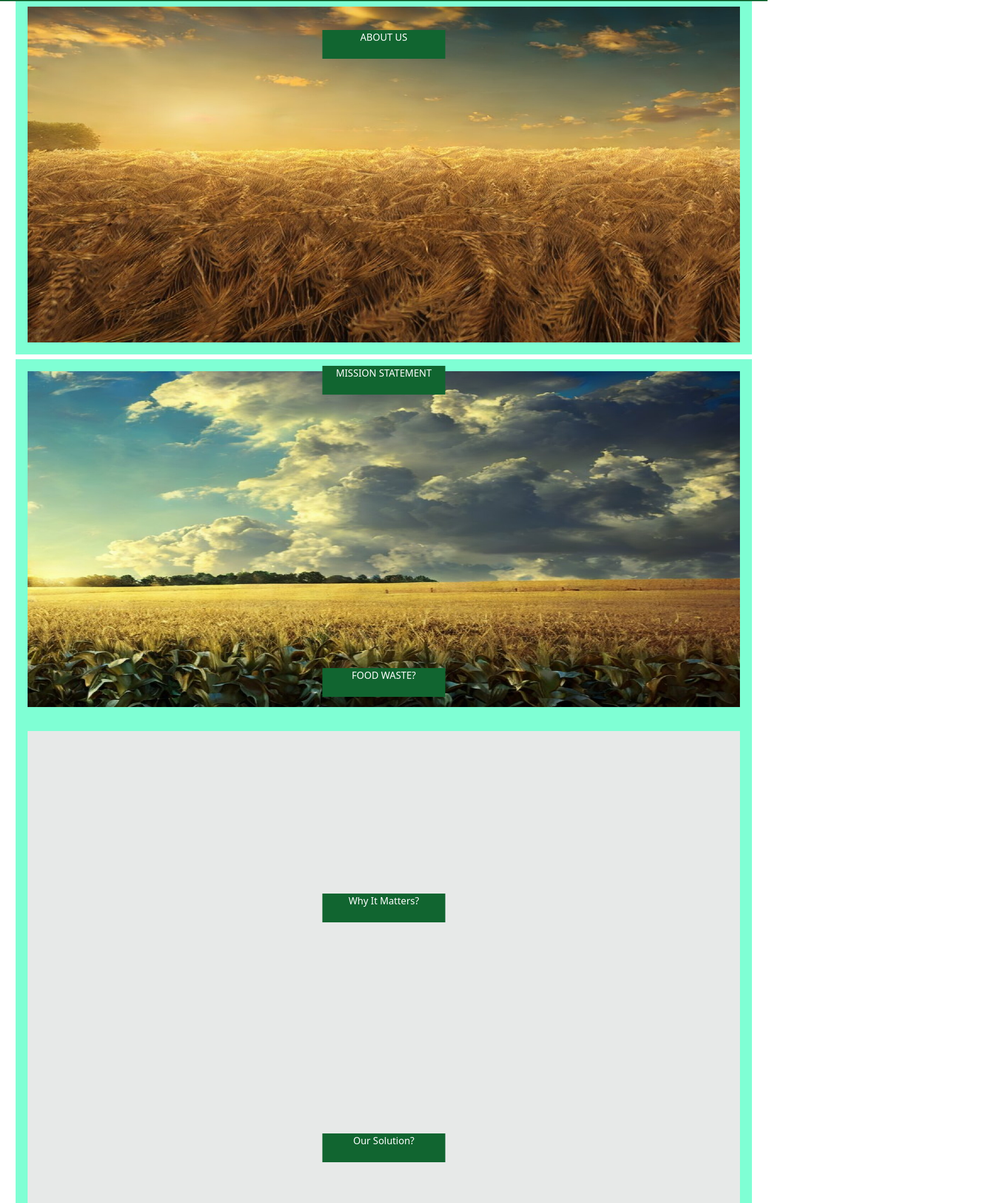
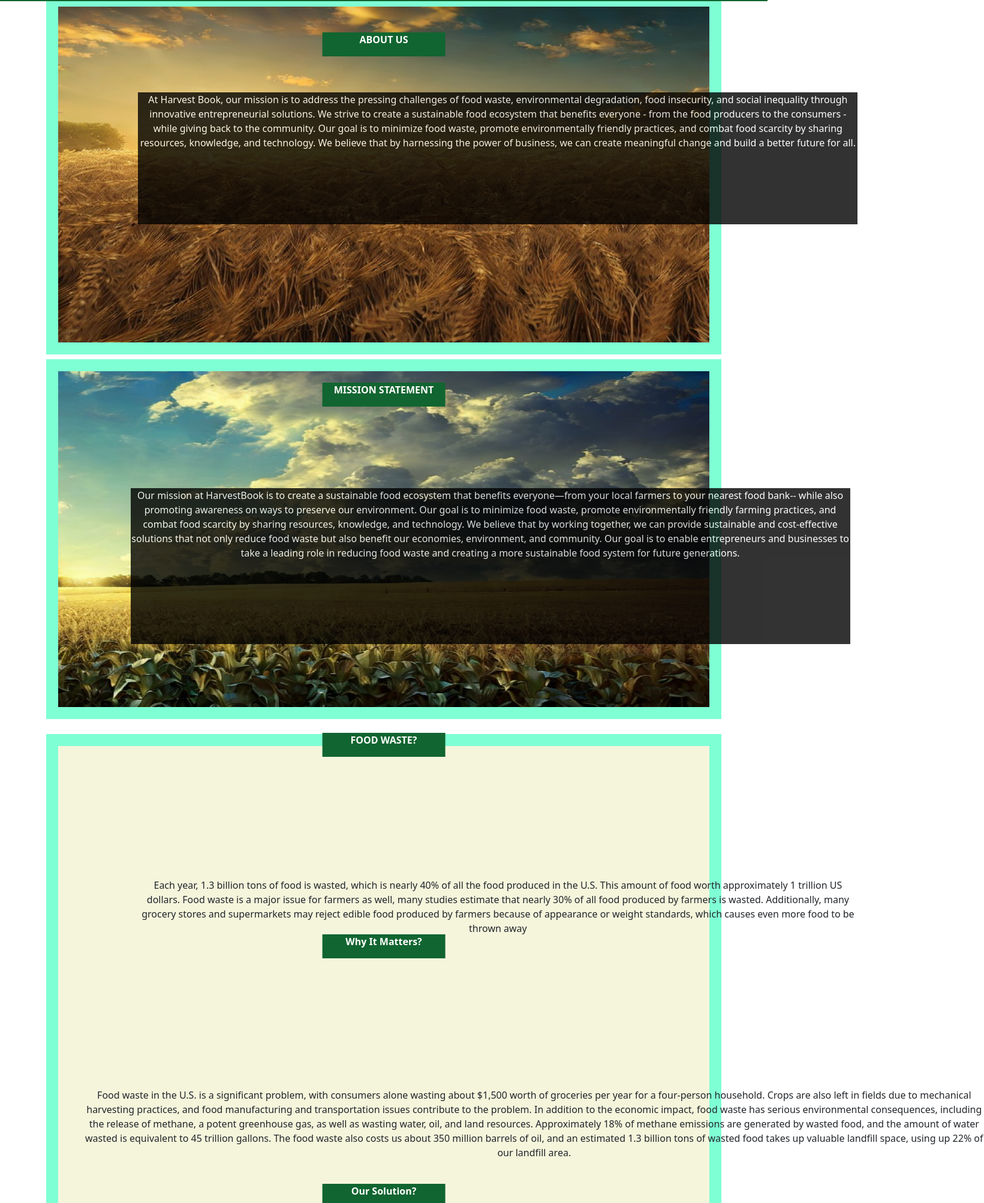
Before and after one commit to ACM-Entrepreneurship/harvest-book, a Next.js app in the folder harvest-book/: page /about in a window 1280 px wide. Shown: the part 86-2092 px from the top of the page at 60% size, 1641 px wide, since content can reach past the window. Built offline with nearby package versions, Linux system fonts and the light colour scheme.

Commit message:
finished about page

```diff
--- a/harvest-book/pages/about.js
+++ b/harvest-book/pages/about.js
@@ -12,22 +12,89 @@
         <div>
             <div className={styles.clr}></div>
             <h1 className={styles.Outerbox}>
-
             <img src='/images/farm-img2.jpg' height={200} width={600} />
             </h1>
             <div className={styles.GreenBox1}> ABOUT US </div>
+            <div className={styles.text4}>
+                <div>
+                    <p>
+                        At Harvest Book, our mission is to address the pressing challenges
+                        of food waste, environmental degradation, food insecurity, and
+                        social inequality through innovative entrepreneurial solutions.
+                        We strive to create a sustainable food ecosystem that benefits
+                        everyone - from the food producers to the consumers - while
+                        giving back to the community. Our goal is to minimize food waste,
+                        promote environmentally friendly practices, and combat food
+                        scarcity by sharing resources, knowledge, and technology.
+                        We believe that by harnessing the power of business,
+                        we can create meaningful change and build a better future for all.
+                    </p>
+
+                </div>
+            </div>
 
             <div className={styles.Outerbox}>
             <img src='/images/farm-img1.jpg' height={200} width={600} />
             </div>
             <div className={styles.GreenBox2}> MISSION STATEMENT </div>
-
-
+            <div className={styles.text5}>
+                <p>
+                Our mission at HarvestBook is to create a sustainable food ecosystem
+                 that benefits everyone—from your local farmers to your nearest food
+                 bank-- while also promoting awareness on ways to preserve our environment.
+                  Our goal is to minimize food waste, promote environmentally friendly
+                  farming practices, and combat food scarcity by sharing resources,
+                  knowledge, and technology. We believe that by working together,
+                  we can provide sustainable and cost-effective solutions that not
+                  only reduce food waste but also benefit our economies, environment, and community.
+                  Our goal is to enable entrepreneurs and businesses to take a leading
+                  role in reducing food waste and creating a more sustainable food
+                  system for future generations.
+                </p>
+            </div>
             <div className={styles.Outerbox1}></div>
             <div className={styles.GreenBox3}> FOOD WASTE? </div>
+            <div className={styles.text1}>
+                <p>Each year, 1.3 billion tons of food is wasted,
+                    which is nearly 40% of all the food produced in the U.S.
+                    This amount of food worth approximately 1 trillion US dollars.
+                    Food waste is a major issue for farmers as well, many studies estimate that
+                    nearly 30% of all food produced by farmers is wasted. Additionally, many
+                    grocery stores and supermarkets may reject edible food produced by farmers
+                    because of appearance or weight standards, which causes even more food to be
+                    thrown away
+                </p>
+            </div>
             <div className={styles.GreenBox4}> Why It Matters? </div>
+            <div className={styles.text2}>
+                <p>
+                Food waste in the U.S. is a significant problem, with consumers alone wasting about $1,500 worth of groceries per year for a four-person household.
+                Crops are also left in fields due to mechanical harvesting practices, and food manufacturing and transportation issues contribute to the problem.
+                In addition to the economic impact, food waste has serious environmental consequences, including the release of methane, a potent greenhouse gas,
+                as well as wasting water, oil, and land resources. Approximately 18% of methane emissions are generated by wasted food,
+                and the amount of water wasted is equivalent to 45 trillion gallons. The food waste also costs us about 350 million barrels of oil,
+                and an estimated 1.3 billion tons of wasted food takes up valuable landfill space, using up 22% of our landfill area.
+                </p>
+            </div>
             <div className={styles.GreenBox5}> Our Solution? </div>
+            <div className={styles.text3}>
+                <p>
+                Harvest Book is a website that provides a platform for farmers to
+                 donate their excess food to charities, reducing food waste, and
+                 decay while also providing tax benefits for the farmers.
+                 By connecting farmers directly with local charities and
+                 food banks, Harvest Book streamlines the process of donating
+                 surplus crops and helps ensure that food gets to those who need
+                 it most. Additionally, farmers can receive tax benefits for
+                 donating their excess produce, providing an added incentive to
+                 participate in this sustainable and charitable initiative. With
+                 Harvest Book, farmers can easily reduce their environmental impact,
+                    help their local communities, and receive financial benefits at
+                  the same time.
+                </p>
+            </div>
         </div>
+        <div className={styles.whitesp}></div>
         </Layout>
         </>
     )
--- a/harvest-book/styles/about.module.css
+++ b/harvest-book/styles/about.module.css
@@ -3,8 +3,8 @@
     border: 20px solid aquamarine;
     background-color: rgb(231, 233, 232);
     height: 600px;
-    margin-left: 2%;
-    margin-right: 2%;
+    margin-left: 6%;
+    margin-right: 6%;
 
 
 }
@@ -19,10 +19,11 @@
     position: relative;
     border: 20px solid aquamarine;
     padding-top: 70%;
-    background-color: rgb(231, 233, 232);
-    height: 100%;
-    margin-left: 2%;
-    margin-right: 2%;
+    background-color: beige;
+    height: 600px;
+    margin-left: 6%;
+    margin-right: 6%;
+    margin-top: 2%;
 
 
 }
@@ -49,61 +50,130 @@
     transform: translate(-50%,-50%);
     color: white;
     background-color: #116530;
-    height: 6%;
+    height: 5%;
     width: 16%;
     text-align: center;
+    font-weight: bold;
 
 
 }
 
 .GreenBox2 {
     position:absolute;
-    top: 90%;
+    top: 93%;
     left: 50%;
     transform: translate(-50%,-50%);
     color: white;
     background-color: #116530;
-    height: 6%;
+    height: 5%;
     width: 16%;
     text-align: center;
+    font-weight: bold;
 
 }
 
 .GreenBox3 {
     position:absolute;
-    top: 153%;
+    top: 166%;
     left: 50%;
     transform: translate(-50%,-50%);
     color: white;
     background-color: #116530;
-    height: 6%;
+    height: 5%;
     width: 16%;
+    text-align: center;
+    font-weight: bold;
+
+}
+
+.text1 {
+
+    width: 1200px;
+    height: 100px;
+    margin-left: 18%;
+    position: absolute;
+    top: 1550px;
     text-align: center;
 
 }
 
+.text2 {
+    width: 1500px;
+    height: 220px;
+    margin-left: 11%;
+    position: absolute;
+    top: 1900px;
+    text-align: center;
+
+}
+
+.text3 {
+
+    width: 1400px;
+    height: 220px;
+    margin-left: 14%;
+    position: absolute;
+    top: 2370px;
+    text-align: center;
+
+}
+
+.text4 {
+    background-color: black;
+    opacity: 0.8;
+    width: 1200px;
+    height: 220px;
+    margin-left: 18%;
+    position: absolute;
+    top: 240px;
+    color: white;
+    text-align: center;
+
+}
+
+.text5 {
+    background-color: black;
+    opacity: 0.8;
+    width: 1200px;
+    height: 260px;
+    margin-left: 17%;
+    position: absolute;
+    top: 900px;
+    color: white;
+    text-align: center;
+
+}
+
+
+
 .GreenBox4 {
     position:absolute;
-    top: 200%;
+    top: 208%;
     left: 50%;
     transform: translate(-50%,-50%);
     color: white;
     background-color: #116530;
-    height: 6%;
+    height: 5%;
     width: 16%;
     text-align: center;
+    font-weight: bold;
 
 }
 
 .GreenBox5 {
     position:absolute;
-    top: 250%;
+    top: 260%;
     left: 50%;
     transform: translate(-50%,-50%);
     color: white;
     background-color: #116530;
-    height: 6%;
+    height: 5%;
     width: 16%;
     text-align: center;
+    font-weight: bold;
 
 }
+
+.whitesp {
+    margin-top: 6%;
+}
```
